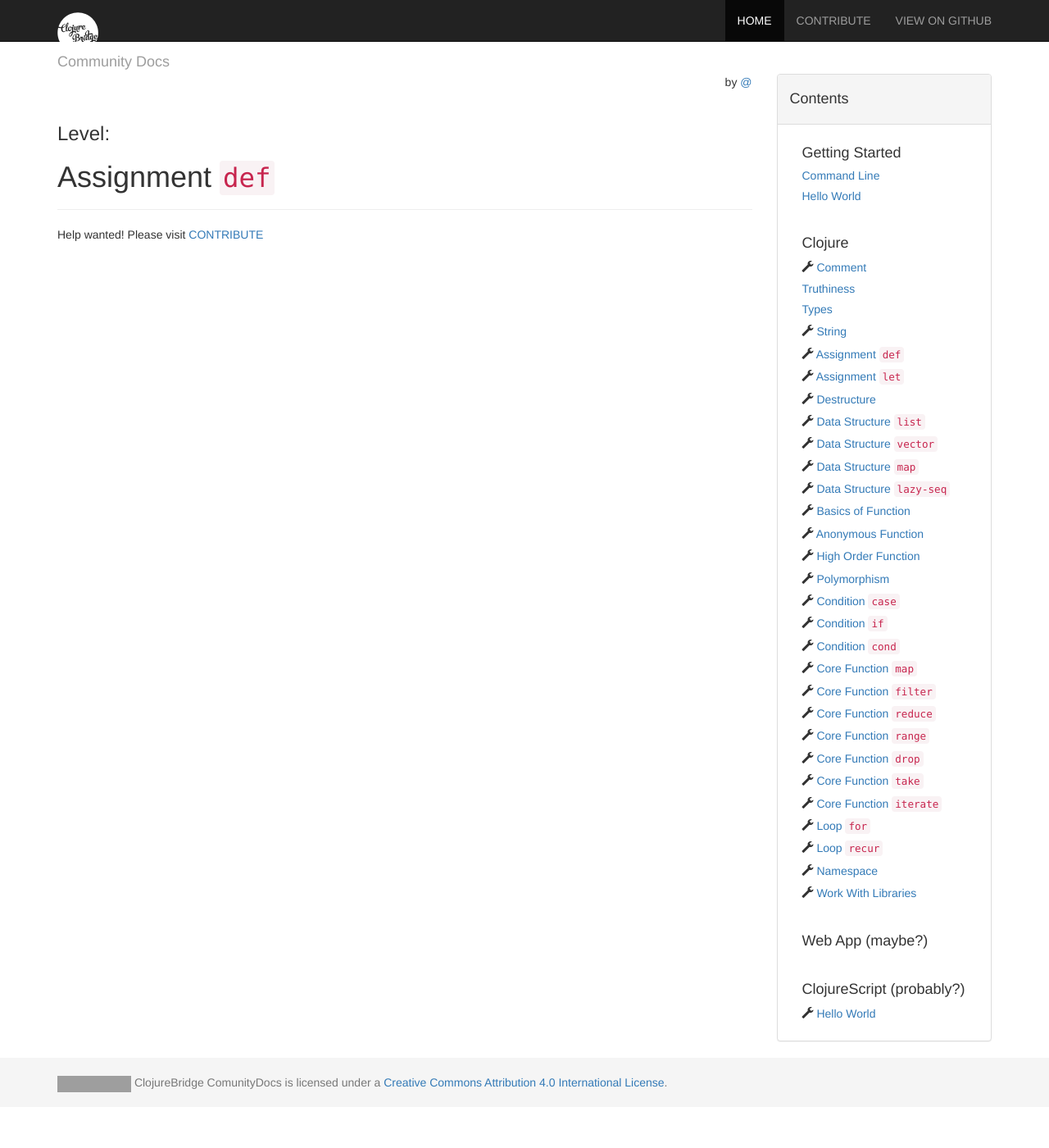
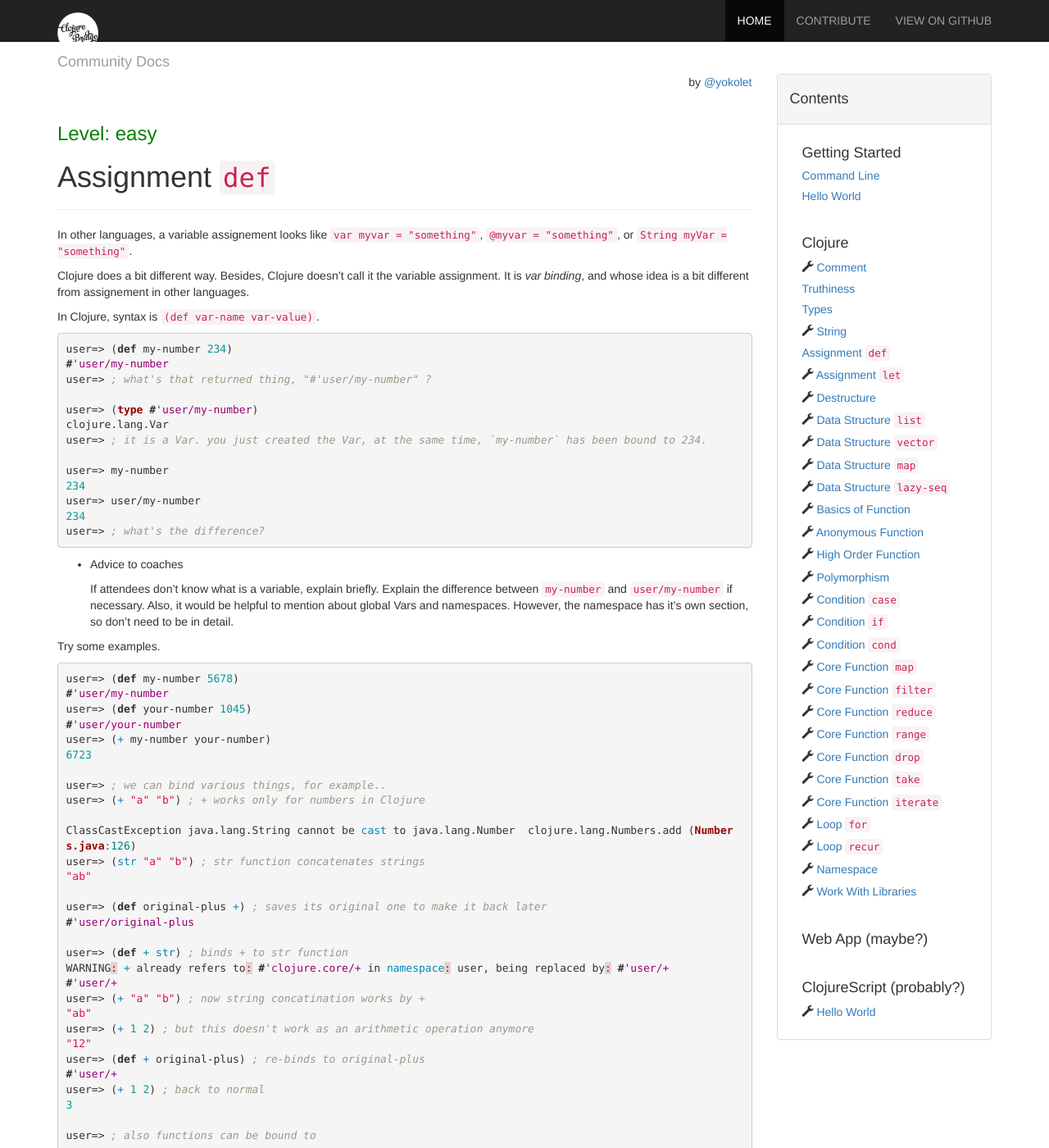
Before and after one commit to ClojureBridge/community-docs, a Jekyll site: the page built from docs/clojure/def.md, in a window 1280 px wide and 1400 px high. Shown: the whole window at 82% size. Built offline with Jekyll 4.4.1, drawn with Linux system fonts in a browser that asks for light colours; nearby versions of some CDN libraries; some of the changed text lies outside the part shown; grey boxes are pictures that could not be loaded.

Commit message:
Added def. Fixed copy/paste error in type

```diff
--- a/_data/clojure.yml
+++ b/_data/clojure.yml
@@ -14,7 +14,6 @@
 
 - title: Assignment <code>def</code>
   permalink: /docs/clojure/def/
-  todo: true
 
 - title: Assignment <code>let</code>
   permalink: /docs/clojure/let/
--- a/docs/clojure/def.md
+++ b/docs/clojure/def.md
@@ -2,8 +2,83 @@
 layout: docs
 title: Assignment <code>def</code>
 permalink: /docs/clojure/def/
-level:
-author:
+level: easy
+author: yokolet
 ---
 
-Help wanted! Please visit  [CONTRIBUTE]({{ site.baseurl }}/docs/contribute)
+In other languages, a variable assignement looks like `var myvar = "something"`, `@myvar = "something"`, or `String myVar = "something"`.
+
+Clojure does a bit different way. Besides, Clojure doesn't call it the variable assignment. It is *var binding*, and whose idea is a bit different from assignement in other languages.
+
+In Clojure, syntax is `(def var-name var-value)`.
+
+{% highlight clojure %}
+user=> (def my-number 234)
+#'user/my-number
+user=> ; what's that returned thing, "#'user/my-number" ?
+
+user=> (type #'user/my-number)
+clojure.lang.Var
+user=> ; it is a Var. you just created the Var, at the same time, `my-number` has been bound to 234.
+
+user=> my-number
+234
+user=> user/my-number
+234
+user=> ; what's the difference?
+
+{% endhighlight %}
+
+- Advice to coaches
+
+    If attendees don't know what is a variable, explain briefly.
+    Explain the difference between `my-number` and `user/my-number` if necessary.
+    Also, it would be helpful to mention about global Vars and namespaces.
+    However, the namespace has it's own section, so don't need to be in detail.
+
+Try some examples.
+
+{% highlight clojure %}
+user=> (def my-number 5678)
+#'user/my-number
+user=> (def your-number 1045)
+#'user/your-number
+user=> (+ my-number your-number)
+6723
+
+user=> ; we can bind various things, for example..
+user=> (+ "a" "b") ; + works only for numbers in Clojure
+
+ClassCastException java.lang.String cannot be cast to java.lang.Number  clojure.lang.Numbers.add (Numbers.java:126)
+user=> (str "a" "b") ; str function concatenates strings
+"ab"
+
+user=> (def original-plus +) ; saves its original one to make it back later
+#'user/original-plus
+
+user=> (def + str) ; binds + to str function
+WARNING: + already refers to: #'clojure.core/+ in namespace: user, being replaced by: #'user/+
+#'user/+
+user=> (+ "a" "b") ; now string concatination works by +
+"ab"
+user=> (+ 1 2) ; but this doesn't work as an arithmetic operation anymore
+"12"
+user=> (def + original-plus) ; re-binds to original-plus
+#'user/+
+user=> (+ 1 2) ; back to normal
+3
+
+user=> ; also functions can be bound to
+
+user=> (def ten-times (fn [x] (* 10 x)))
+#'user/ten-times
+user=> (ten-times 6)
+60
+
+user=> (type 'abc)
+clojure.lang.Symbol
+user=> (def 'abc "abc")
+
+CompilerException java.lang.RuntimeException: First argument to def must be a Symbol, compiling:(NO_SOURCE_PATH:1:1)
+user=> ; wow, confusing error message. but we don't need quote for var-name
+{% endhighlight %}
```
Also changed, not shown: docs/clojure/types.md (+2 -2 lines).
